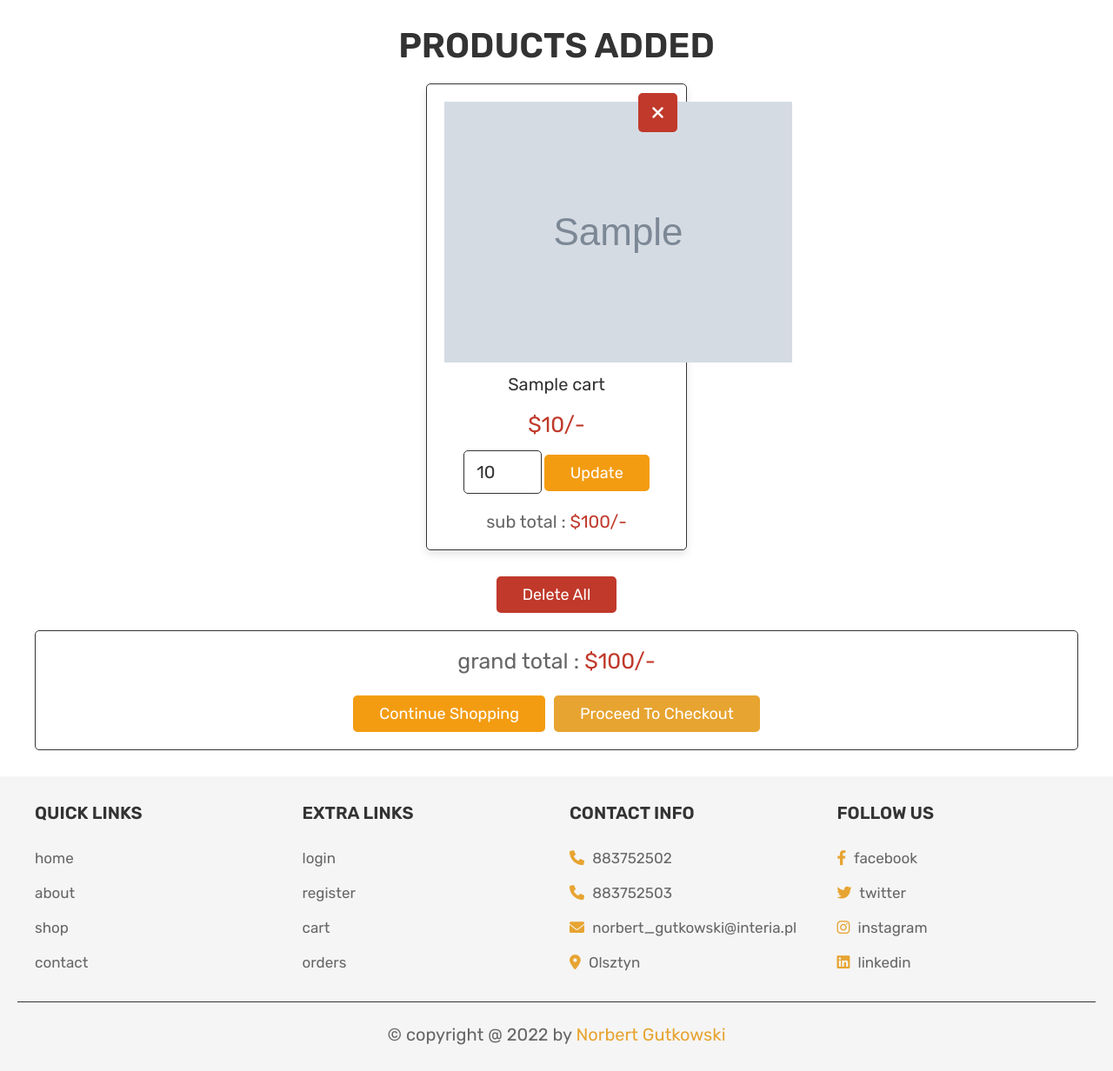
After one commit to NorbertAll/-furnitureStore, a PHP site: page /cart.php in a window 1280 px wide. The commit adds this page. Shown: the part 375-1607 px from the top of the page at 87% size. Run offline with PHP 8.4, Linux system fonts and the light colour scheme; the visitor is signed in with stand-in values (Sample User, id 1); tables that the repository leaves empty or names only in its code hold one stand-in row (values such as "Sample post"); grey boxes marked "Sample" are stand-in pictures; a stand-in replaces the project's code that opens the database connection.

Commit message:
create cart

```diff
--- a/admin_contacts.php
+++ b/admin_contacts.php
@@ -62,5 +62,5 @@ if (isset($_GET['delete'])) {
             }
             ?>
         </div>
-
+        <script src="js/admin_script.js"></script>
     </section>
--- /dev/null
+++ b/cart.php
@@ -0,0 +1,111 @@
+<?php
+
+include 'config.php';
+
+session_start();
+
+$user_id = $_SESSION['user_id'];
+
+if (!isset($user_id)) {
+    header('location:login.php');
+}
+
+if (isset($_POST['update_cart'])) {
+    $cart_id = $_POST['cart_id'];
+    $cart_quantity = $_POST['cart_quantity'];
+    mysqli_query($conect, "UPDATE `cart` SET quantity = '$cart_quantity' WHERE id = '$cart_id'") or die('query failed');
+    $message[] = 'cart quantity updated!';
+}
+
+if (isset($_GET['delete'])) {
+    $delete_id = $_GET['delete'];
+    mysqli_query($conect, "DELETE FROM `cart` WHERE id = '$delete_id'") or die('query failed');
+    header('location:cart.php');
+}
+
+if (isset($_GET['delete_all'])) {
+    mysqli_query($conect, "DELETE FROM `cart` WHERE user_id = '$user_id'") or die('query failed');
+    header('location:cart.php');
+}
+
+?>
+
+<!DOCTYPE html>
+<html lang="en">
+
+<head>
+    <meta charset="UTF-8">
+    <meta http-equiv="X-UA-Compatible" content="IE=edge">
+    <meta name="viewport" content="width=device-width, initial-scale=1.0">
+    <title>cart</title>
+    <link rel="stylesheet" href="https://cdnjs.cloudflare.com/ajax/libs/font-awesome/6.0.0/css/all.min.css">
+    <link rel="stylesheet" href="css/style.css">
+
+</head>
+
+<body>
+
+    <?php include 'header.php'; ?>
+
+    <div class="heading">
+        <h3>shopping cart</h3>
+        <p> <a href="home.php">home</a> / cart </p>
+    </div>
+
+    <section class="shopping-cart">
+
+        <h1 class="title">products added</h1>
+
+        <div class="box-container">
+            <?php
+            $grand_total = 0;
+            $select_cart = mysqli_query($conect, "SELECT * FROM `cart` WHERE user_id = '$user_id'") or die('query failed');
+            if (mysqli_num_rows($select_cart) > 0) {
+                while ($fetch_cart = mysqli_fetch_assoc($select_cart)) {
+            ?>
+            <div class="box">
+                <a href="cart.php?delete=<?php echo $fetch_cart['id']; ?>" class="fas fa-times"
+                    onclick="return confirm('delete this from cart?');"></a>
+                <img src="uploaded_img/<?php echo $fetch_cart['image']; ?>" alt="">
+                <div class="name"><?php echo $fetch_cart['name']; ?></div>
+                <div class="price">$<?php echo $fetch_cart['price']; ?>/-</div>
+                <form action="" method="post">
+                    <input type="hidden" name="cart_id" value="<?php echo $fetch_cart['id']; ?>">
+                    <input type="number" min="1" name="cart_quantity" value="<?php echo $fetch_cart['quantity']; ?>">
+                    <input type="submit" name="update_cart" value="update" class="option-btn">
+                </form>
+                <div class="sub-total"> sub total :
+                    <span>$<?php echo $sub_total = ($fetch_cart['quantity'] * $fetch_cart['price']); ?>/-</span> </div>
+            </div>
+            <?php
+                    $grand_total += $sub_total;
+                }
+            } else {
+                echo '<p class="empty">your cart is empty</p>';
+            }
+            ?>
+        </div>
+
+        <div style="margin-top: 2rem; text-align:center;">
+            <a href="cart.php?delete_all" class="delete-btn <?php echo ($grand_total > 1) ? '' : 'disabled'; ?>"
+                onclick="return confirm('delete all from cart?');">delete all</a>
+        </div>
+
+        <div class="cart-total">
+            <p>grand total : <span>$<?php echo $grand_total; ?>/-</span></p>
+            <div class="flex">
+                <a href="shop.php" class="option-btn">continue shopping</a>
+                <a href="checkout.php" class="btn <?php echo ($grand_total > 1) ? '' : 'disabled'; ?>">proceed to
+                    checkout</a>
+            </div>
+        </div>
+
+    </section>
+
+    <?php include 'footer.php'; ?>
+
+    <script src="js/script.js"></script>
+
+</body>
+
+</html>
```
Also changed, not shown: cart..php (deleted).
